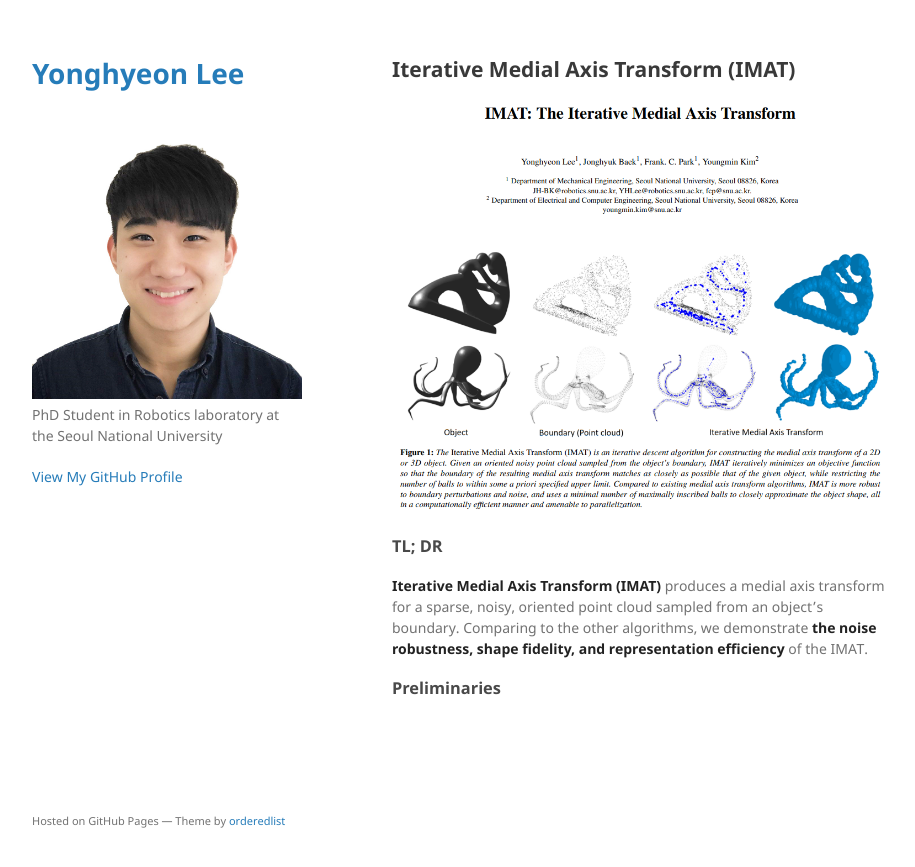
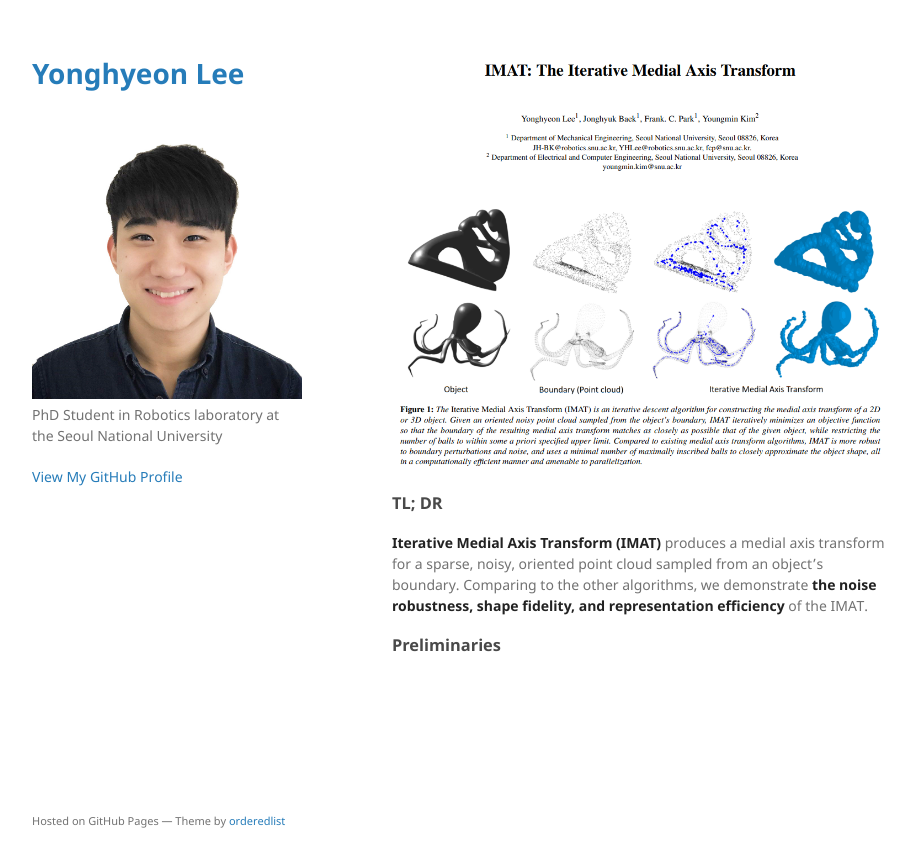
Before and after one commit to Gabe-YHLee/Gabe-YHLee.github.io, a Jekyll site: the page built from Publications/Journal/IMAT/IMAT.md, in a window 1280 px wide. Shown: the top 867 px of the page, without its empty margins (178-1093 px from the left). Built offline with Jekyll 4.4.1, drawn with Linux system fonts in a browser that asks for light colours; our own code applies the rules of GitHub Pages for plain Markdown files.

Commit message:
Update IMAT.md

```diff
--- a/Publications/Journal/IMAT/IMAT.md
+++ b/Publications/Journal/IMAT/IMAT.md
@@ -1,4 +1,6 @@
-## Iterative Medial Axis Transform (IMAT)
+---
+layout: default
+---
 
 ![teaser](./image/teaser.PNG)
 
```
